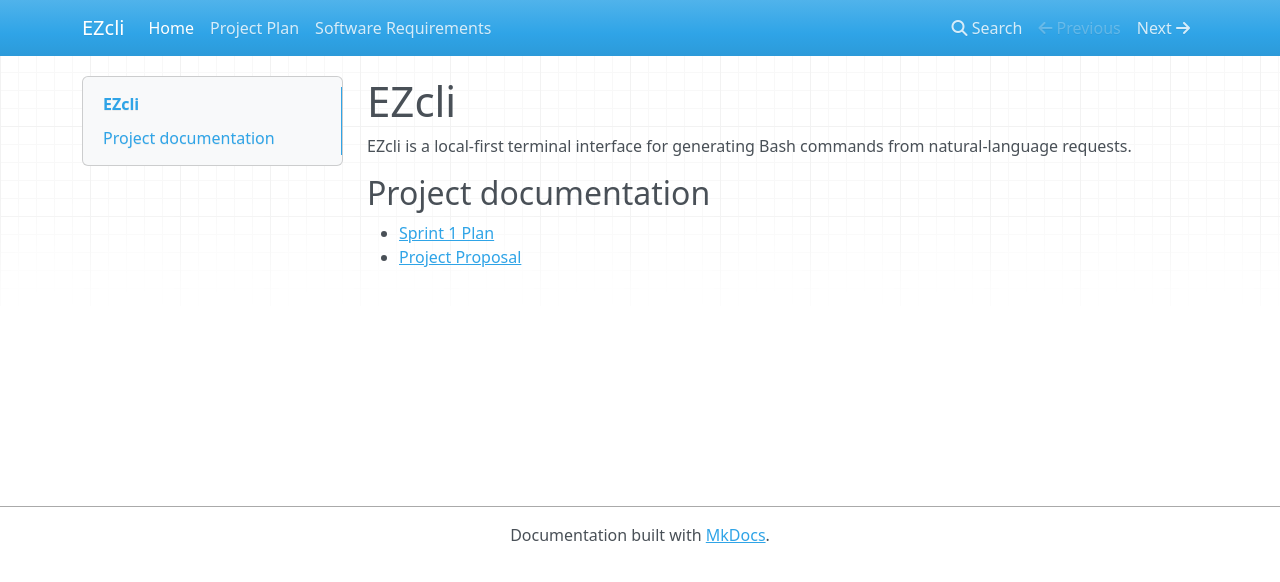
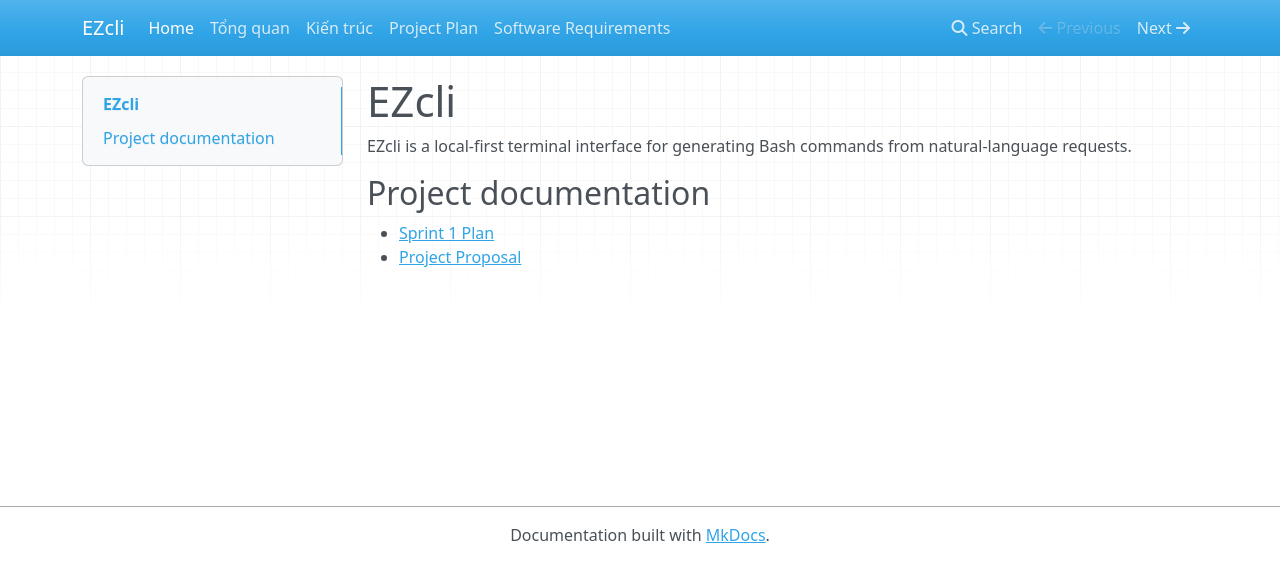
Before and after one commit to NguyenDuyHao-cheems/EZcli, an MkDocs documentation site: the page built from docs/index.md, in a window 1280 px wide. Shown: the top 582 px of the page. Built offline with MkDocs 1.6.1, drawn with Linux system fonts in a browser that asks for light colours; nearby versions of some CDN libraries.

Commit message:
docs: update navigation in mkdocs.yml to include overview and architecture

```diff
--- a/mkdocs.yml
+++ b/mkdocs.yml
@@ -8,5 +8,7 @@ theme:
 
 nav:
   - Home: index.md
+  - Tổng quan: overview.md
+  - Kiến trúc: architecture.md
   - Project Plan: plan/sprint1.md
   - Software Requirements: SRS/PA01_Nhom09_ProjectProposal.md
```
